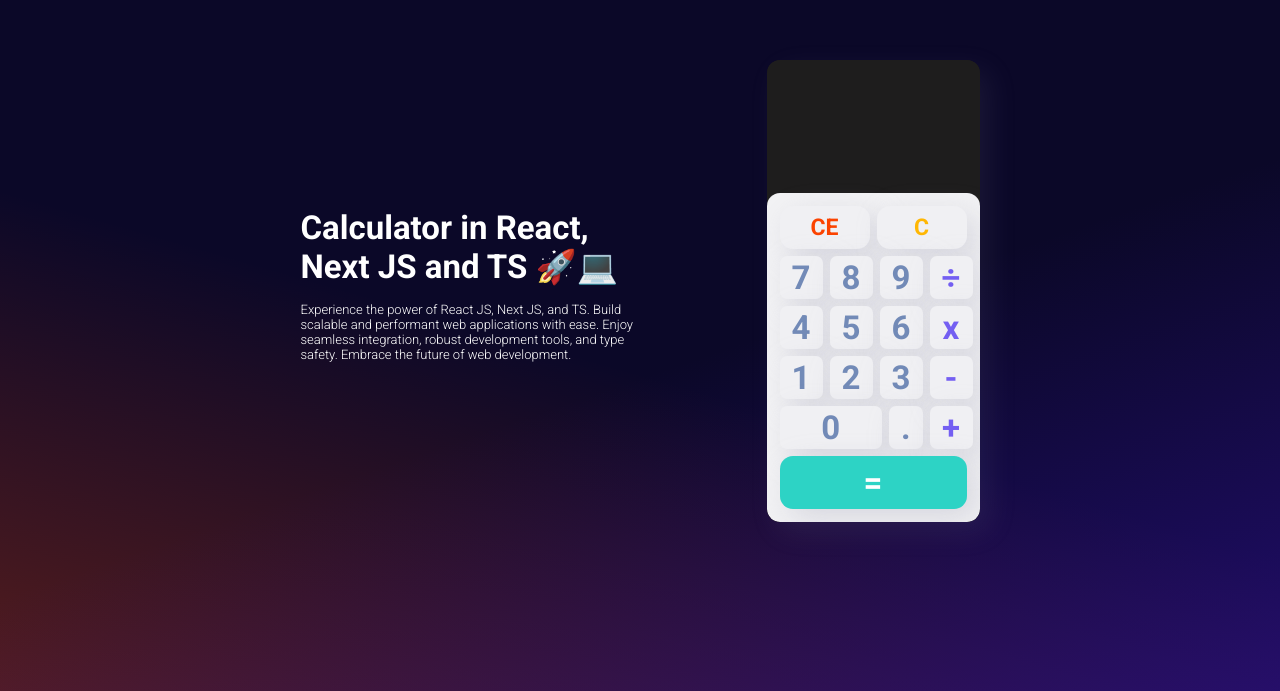
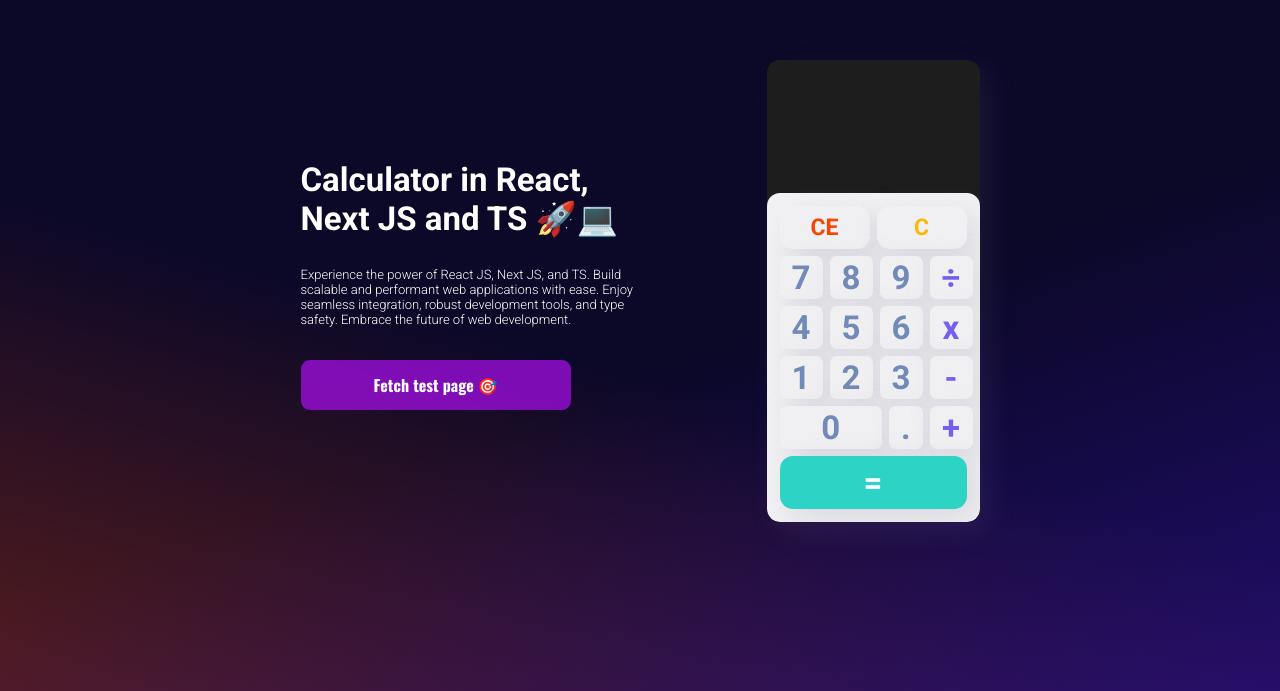
Before and after one commit to RebecaBaruch/calculator, a Next.js app: page / in a window 1280 px wide. Shown: the part 109-800 px from the top of the page. Built offline with nearby package versions, Linux system fonts and the light colour scheme.

Commit message:
feat: custom link and navigation

```diff
--- a/pages/_app.tsx
+++ b/pages/_app.tsx
@@ -11,6 +11,9 @@
         <link rel="preconnect" href="https://fonts.googleapis.com" />
 
         <link href="https://fonts.googleapis.com/css2?family=Roboto:wght@300;400;500;700&display=swap" rel="stylesheet" />
+        <link rel="preconnect" href="https://fonts.googleapis.com" />
+        <link rel="preconnect" href="https://fonts.gstatic.com" />
+        <link href="https://fonts.googleapis.com/css2?family=Oswald:wght@300;500;700&display=swap" rel="stylesheet" />
       </Head>
       <Component {...pageProps} />
     </>
--- a/pages/index.tsx
+++ b/pages/index.tsx
@@ -1,6 +1,7 @@
 import type { NextPage } from 'next'
 import Calculator from '../src/components/Calculator'
 import TextContainer from '../src/components/patterns/TextContainer'
+import Link from '../src/components/Link'
 
 const Home: NextPage = () => {
   return (
@@ -8,8 +9,15 @@
       <TextContainer
         title={'Calculator in React, Next JS and TS 🚀💻'
       }>
-        Experience the power of React JS, Next JS, and TS. Build scalable and performant web applications with ease. Enjoy seamless integration, robust development tools, and type safety. Embrace the future of web development.
+        <p>
+          Experience the power of React JS, Next JS, and TS. Build scalable and performant web applications with ease. Enjoy seamless integration, robust development tools, and type safety. Embrace the future of web development.
+        </p>
+
+        <Link href='/FetchResult'>
+          Fetch test page 🎯
+        </Link>
       </TextContainer>
+
       <Calculator />
     </div>
   )
--- /dev/null
+++ b/src/components/Link/index.tsx
@@ -0,0 +1,10 @@
+import { MyLinkProps } from "../../interfaces/CalculatorProps";
+import { StyledLink } from './styles';
+
+export default function Link({children, href}: MyLinkProps):  JSX.Element{
+    return(
+        <StyledLink href={href}>
+            {children}
+        </StyledLink>
+    )
+}
--- /dev/null
+++ b/src/components/Link/styles.tsx
@@ -0,0 +1,23 @@
+import NextLink from 'next/link';
+import styled from 'styled-components';
+
+import { MyLinkProps } from "../../interfaces/CalculatorProps";
+
+
+export const StyledLink = styled(NextLink)<MyLinkProps>`
+    display: flex;
+    justify-content: center;
+    flex-direction: column;
+    gap: 3px;
+    align-items: center;
+
+    margin-top: 33px;
+    padding: 13px 73px;
+    width: fit-content;
+    border-radius: 9px;
+
+    font-family: 'Oswald', sans-serif;
+    font-size: 16px;
+    font-weight: 700;
+    background-color: #b70effa8;
+`;
--- a/src/interfaces/CalculatorProps.tsx
+++ b/src/interfaces/CalculatorProps.tsx
@@ -38,3 +38,7 @@
     children?: ReactNode;
     title?: ReactNode;
 }
+
+export interface MyLinkProps extends TextProps{
+    href: string;
+}
```
Also changed, not shown: pages/FetchResult/index.tsx (added, +11 -0 lines).
